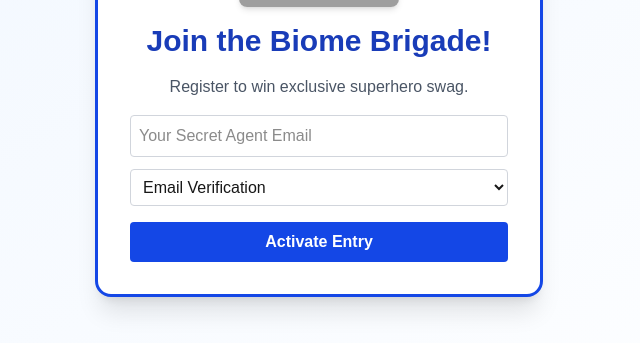
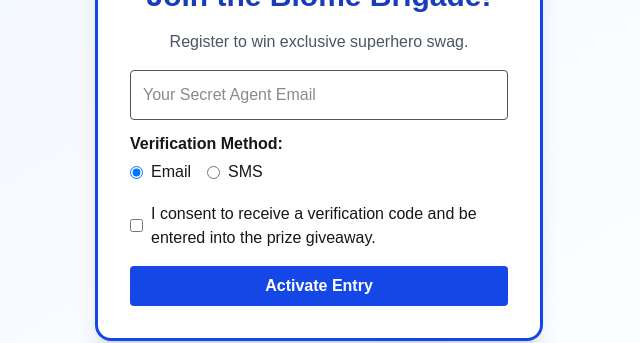
Before and after one commit to hcchav/prize-registration-system, a Next.js app: page / in a window 1280 px wide. Shown: the part 326-669 px from the top of the page, without its empty margins (321-961 px from the left). Built offline with nearby package versions, Linux system fonts and the light colour scheme; grey boxes are pictures that could not be loaded.

Commit message:
Update form: use radio for method, add consent checkbox, and improve field visibility

```diff
--- a/src/app/page.tsx
+++ b/src/app/page.tsx
@@ -81,7 +81,7 @@ export default function Home() {
     <main className="flex items-center justify-center min-h-[100dvh] overflow-auto px-4 bg-gradient-to-br from-blue-50 to-white">
 
       <div className="bg-white border-[3px] border-blue-700 p-8 rounded-2xl shadow-xl w-full max-w-md text-center comic-border">
-        {step === 1 && (
+          {step === 1 && (
           <>
             <img
               src="https://biomebrigade.com/cdn/shop/files/Untitled_design_2.png?v=1742993065&width=450"
@@ -90,27 +90,62 @@ export default function Home() {
             />
             <h1 className="text-3xl font-bold text-blue-800 mb-4 font-comic">Join the Biome Brigade!</h1>
             <p className="mb-4 text-gray-600 font-medium">Register to win exclusive superhero swag.</p>
+
             <input
               type="email"
               placeholder="Your Secret Agent Email"
-              className="w-full border border-gray-300 p-2 rounded mb-3"
+              className="w-full border border-gray-600 p-3 rounded mb-3"
               value={email}
               onChange={(e) => setEmail(e.target.value)}
               onFocus={(e) => {
                 setTimeout(() => {
                   e.target.scrollIntoView({ behavior: 'smooth', block: 'center' });
-                }, 300); // slight delay after keyboard opens
+                }, 300);
               }}
             />
 
-            <select
-              value={method}
-              onChange={(e) => setMethod(e.target.value)}
-              className="w-full border border-gray-300 p-2 rounded mb-4"
-            >
-              <option value="email">Email Verification</option>
-              <option value="sms">SMS Verification</option>
-            </select>
+            <div className="text-left mb-4">
+              <label className="font-semibold block mb-1">Verification Method:</label>
+              <label className="inline-flex items-center mr-4">
+                <input
+                  type="radio"
+                  value="email"
+                  checked={method === 'email'}
+                  onChange={(e) => setMethod(e.target.value)}
+                  className="mr-2"
+                />
+                Email
+              </label>
+              <label className="inline-flex items-center">
+                <input
+                  type="radio"
+                  value="sms"
+                  checked={method === 'sms'}
+                  onChange={(e) => setMethod(e.target.value)}
+                  className="mr-2"
+                />
+                SMS
+              </label>
+            </div>
+
+            <div className="text-left mb-4">
+              <label className="inline-flex items-center">
+                <input
+                  type="checkbox"
+                  required
+                  className="mr-2"
+                  onChange={(e) => {
+                    if (!e.target.checked) {
+                      setError('You must consent to continue.');
+                    } else {
+                      setError('');
+                    }
+                  }}
+                />
+                I consent to receive a verification code and be entered into the prize giveaway.
+              </label>
+            </div>
+
             <button
               onClick={sendOTP}
               disabled={loading}
@@ -120,9 +155,11 @@ export default function Home() {
             >
               {loading ? 'Sending...' : 'Activate Entry'}
             </button>
+
             {error && <p className="text-red-600 mt-2">{error}</p>}
           </>
         )}
+
 
         {step === 2 && (
           <>
```
